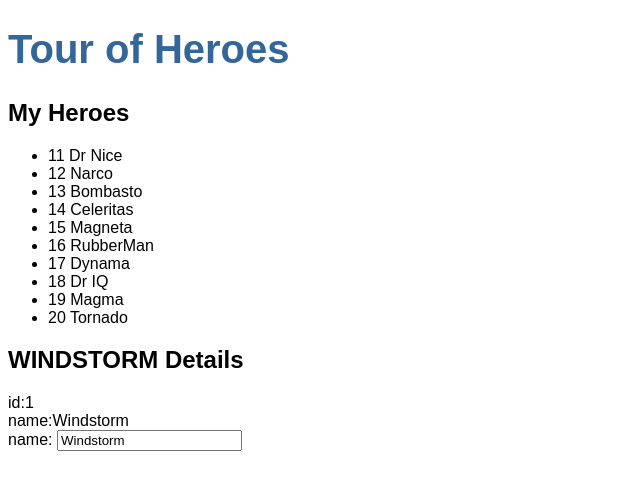
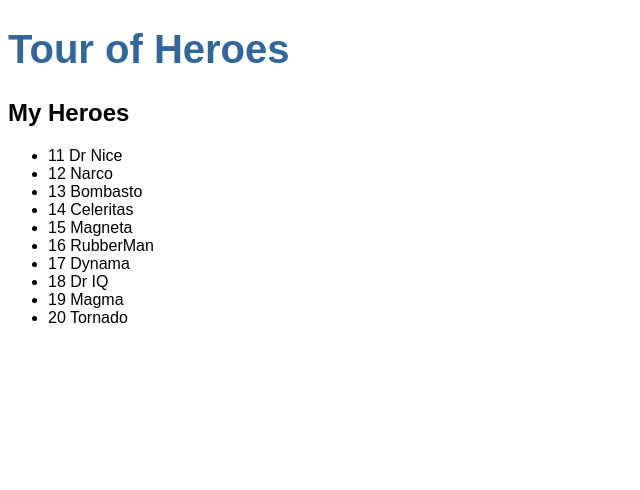
Before and after one commit to oviniciusfeitosa/study-angular10-material, an Angular app in the folder angular-tour-of-heroes/: page / in a window 1280 px wide. Shown: the top 490 px of the page, without its empty margins (0-640 px from the left). Built offline with nearby package versions, Linux system fonts and the light colour scheme.

Commit message:
💄  Display details when click

```diff
--- a/angular-tour-of-heroes/src/app/heroes/heroes.component.html
+++ b/angular-tour-of-heroes/src/app/heroes/heroes.component.html
@@ -1,13 +1,15 @@
 <h2>My Heroes</h2>
 <ul class="heroes">
-  <li *ngFor="let hero of heroes">
+  <li *ngFor="let hero of heroes" (click)="onSelect(hero)">
     <span class="badge">{{hero.id}}</span> {{hero.name}}
   </li>
 </ul>
 
-<h2>{{hero.name | uppercase}} Details</h2>
-<div><span>id:</span>{{ hero.id }}</div>
-<div><span>name:</span>{{ hero.name }}</div>
-<div>
-    <label>name: <input [(ngModel)]="hero.name" placeholder="name"/></label>
+<div *ngIf="!!selectedHero">
+    <h2>{{selectedHero.name | uppercase}} Details</h2>
+    <div><span>id:</span>{{ selectedHero.id }}</div>
+    <div><span>name:</span>{{ selectedHero.name }}</div>
+    <div>
+        <label>name: <input [(ngModel)]="selectedHero.name" placeholder="name"/></label>
+    </div>
 </div>
--- a/angular-tour-of-heroes/src/app/heroes/heroes.component.ts
+++ b/angular-tour-of-heroes/src/app/heroes/heroes.component.ts
@@ -13,10 +13,11 @@
 
   heroes = HEROES;
 
-  hero: Hero = {
-    id: 1,
-    name: 'Windstorm'
-  };
+  selectedHero: Hero;
+
+  onSelect(hero: Hero): void {
+    this.selectedHero = hero;
+  }
 
   ngOnInit(): void {
   }
```
